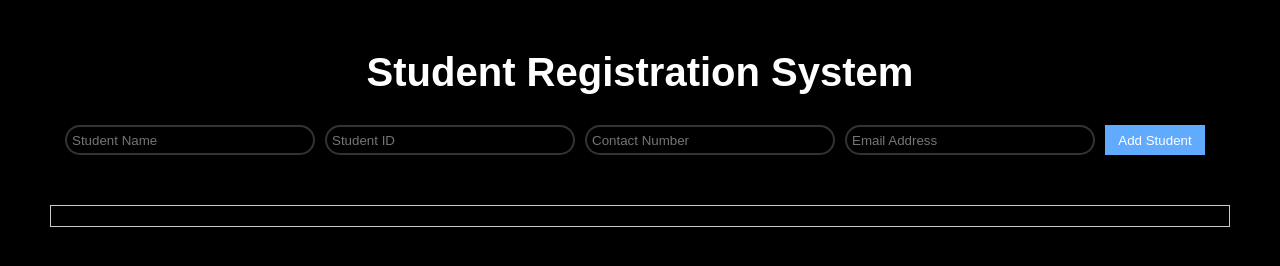
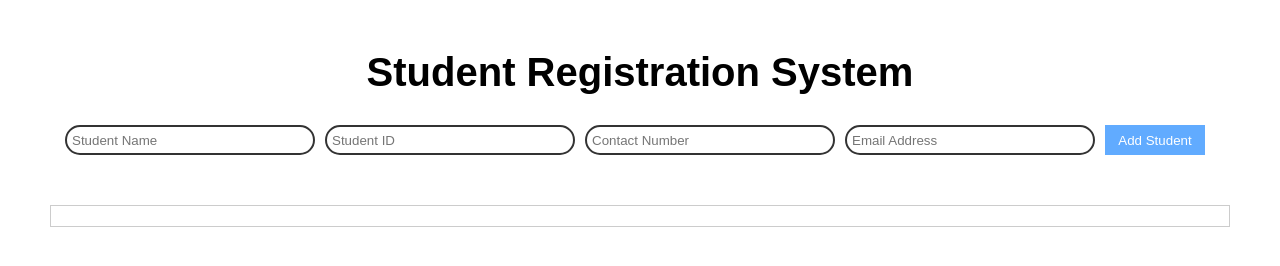
Before and after one commit to singhsamiksha/Student-Registration-System, a plain HTML site: page index.html in a window 1280 px wide. Drawn offline with Linux system fonts and the light colour scheme.

Commit message:
added meta data and changed some colors

```diff
--- a/index.css
+++ b/index.css
@@ -2,7 +2,7 @@
     padding: 0;
     margin: 0;
     box-sizing: border-box;
-    background-color: black;
+    background-color: white;
 }
 
 body{
@@ -13,7 +13,7 @@ body{
 h1{
     font-size: 2.5rem;
     margin-bottom: 30px;
-    color: rgb(255, 255, 255);
+    color: black;
     text-align: center;
 }
 
--- a/index.html
+++ b/index.html
@@ -3,6 +3,8 @@
 <head>
     <meta charset="UTF-8">
     <meta name="viewport" content="width=device-width, initial-scale=1.0">
+    <meta name="description" content="A student registration system where students can register their details such as name, class, address, and contact number. Additionally, it provides functionalities for editing and deleting records.">
+    <meta name="keywords" content="student registration, student records,add records, edit records, delete records">
     <title>Student Registration System</title>
     <link href="./index.css" rel="stylesheet">
 </head>
```
